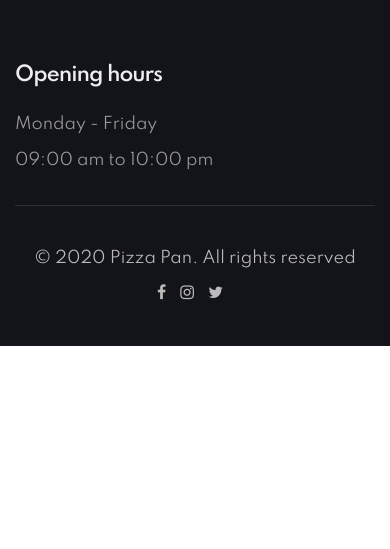
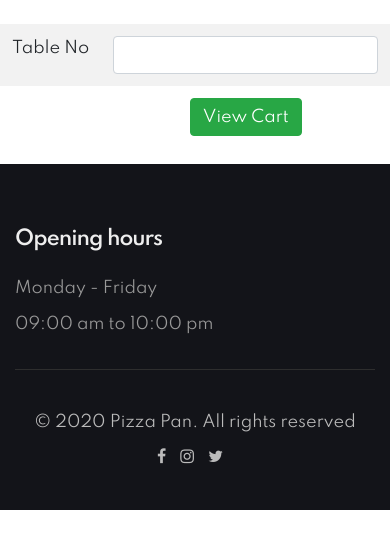
Before and after one commit to aaron-creator/Restaurant_app, a PHP site: page /cart.php in a window 390 px wide. Shown: the part 73-622 px from the top of the page. Run offline with PHP 8.4, Linux system fonts and the light colour scheme.

Commit message:
modified

```diff
--- a/cart.php
+++ b/cart.php
@@ -52,8 +52,35 @@
   </header>
 </div>
 <!--/header-->
+<div class="order-details">
+<br>
+<div class="row">
 
+            <div class="col col-12 col-sm-3">
+            </div>
 
+            <div class="col col-12 col-sm-6">
+                <form action="" method="POST">
+                    <table class="table table-borderless table-striped">
+                        <tr>
+                            <td>Table No</td>
+                            <td><input type="number" class="form-control" name="table-no"></td>
+                        </tr>
+
+                        <tr>
+                            <td></td>
+                            <td>
+                                <center> <input type="submit" value="View Cart" class="btn btn-success" name="submit"> </center>
+                            </td>
+                        </tr>
+                    </table>
+                </form>
+            </div>
+
+            <div class="col col-12 col-sm-3">
+            </div>
+
+</div>
 <!-- footers 20 -->
 <section class="w3l-footers-20">
 <div class="footers20">
@@ -88,21 +115,33 @@
 
 </html>
 <?php
+
 if(isset($_POST["submit"]))
 {
-    $name=$_POST["name"];
-     $sql = "SELECT `id`, `name`, `address`, `mobile`, `email`, `place`, `username`, `password` FROM `addfisherman` WHERE `username`='$name' ";
+
+    $servername="localhost";
+    $dbusername="root";
+    $dbpassword="";
+    $dbname="restaurant";
+    $connection = new mysqli($servername,$dbusername,$dbpassword,$dbname);
+    $sql = "SELECT `table_no`, `item_name`, `price`, `unit` FROM `cart` WHERE 1";
     $result = $connection->query($sql);
 
     if ($result->num_rows > 0) {
       // output data of each row
       while($row = $result->fetch_assoc()) {
 
-         $_SESSION["id"]= $row["id"];
-
-       header('Location:map.php');
-      }
-    } else {
+        $total=$item_price*$item_units;
+        echo "<table class: 'table'>
+        <tr><td>Table No :</td> <td>$table_no</td></tr>
+        <tr><td>Item Name :</td> <td>$item_name</td></tr>
+        <tr><td>Item Price :</td> <td>$item_price</td></tr>
+        <tr><td>Item Units :</td> <td>$item_units</td></tr>
+        <tr><td>Total Price :</td> <td>$total</td></tr>";
+        }
+    }
+    else
+    {
       echo "0 results";
     }
 }
```
